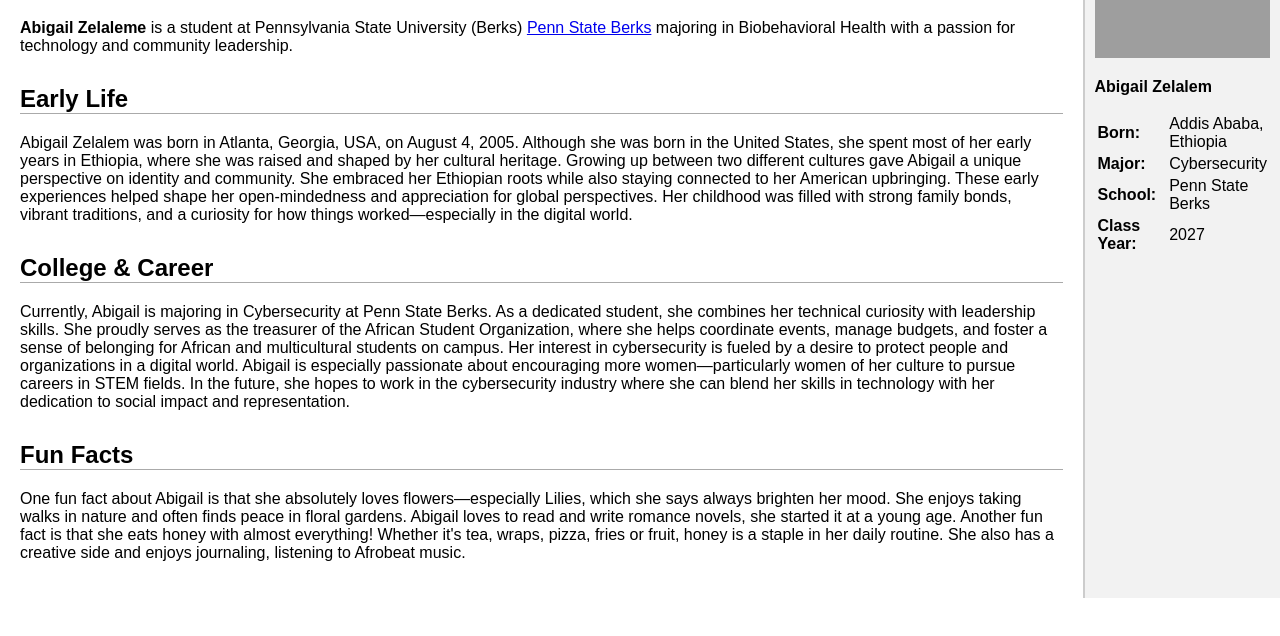
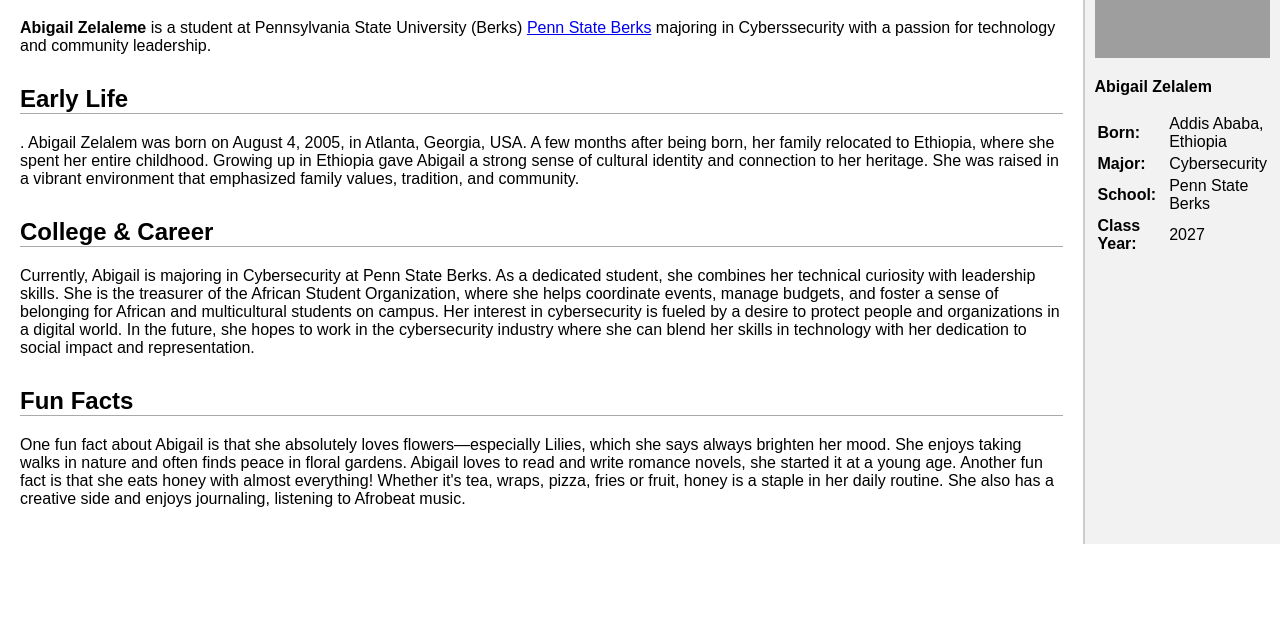
Before and after one commit to abigailzel/my-new-wiki-page, a plain HTML site: page index.html in a window 1280 px wide. Shown: the part 84-720 px from the top of the page. Drawn offline with Linux system fonts and the light colour scheme; grey boxes are pictures that could not be loaded.

Commit message:
index.html

```diff
--- a/index.html
+++ b/index.html
@@ -47,13 +47,12 @@
 <div class="content">
   <h1>Abigail Zelalem</h1>
 
-  <p><b>Abigail Zelaleme</b> is a student at Pennsylvania State University (Berks) <a href="https://berks.psu.edu/">Penn State Berks</a> majoring in Biobehavioral Health with a passion for technology and community leadership.</p>
+  <p><b>Abigail Zelaleme</b> is a student at Pennsylvania State University (Berks) <a href="https://berks.psu.edu/">Penn State Berks</a> majoring in Cyberssecurity with a passion for technology and community leadership.</p>
 
-  <h2>Early Life</h2>
-  <p>Abigail Zelalem was born in Atlanta, Georgia, USA, on August 4, 2005. Although she was born in the United States, she spent most of her early years in Ethiopia, where she was raised and shaped by her cultural heritage. Growing up between two different cultures gave Abigail a unique perspective on identity and community. She embraced her Ethiopian roots while also staying connected to her American upbringing. These early experiences helped shape her open-mindedness and appreciation for global perspectives. Her childhood was filled with strong family bonds, vibrant traditions, and a curiosity for how things worked—especially in the digital world.</p>
+  <h2>Early Life</h2>. Abigail Zelalem was born on August 4, 2005, in Atlanta, Georgia, USA. A few months after being born, her family relocated to Ethiopia, where she spent her entire childhood. Growing up in Ethiopia gave Abigail a strong sense of cultural identity and connection to her heritage. She was raised in a vibrant environment that emphasized family values, tradition, and community.</p>
 
   <h2>College & Career</h2>
-  <p>Currently, Abigail is majoring in Cybersecurity at Penn State Berks. As a dedicated student, she combines her technical curiosity with leadership skills. She proudly serves as the treasurer of the African Student Organization, where she helps coordinate events, manage budgets, and foster a sense of belonging for African and multicultural students on campus. Her interest in cybersecurity is fueled by a desire to protect people and organizations in a digital world. Abigail is especially passionate about encouraging more women—particularly women of her culture to pursue careers in STEM fields. In the future, she hopes to work in the cybersecurity industry where she can blend her skills in technology with her dedication to social impact and representation.</p>
+  <p>Currently, Abigail is majoring in Cybersecurity at Penn State Berks. As a dedicated student, she combines her technical curiosity with leadership skills. She is the treasurer of the African Student Organization, where she helps coordinate events, manage budgets, and foster a sense of belonging for African and multicultural students on campus. Her interest in cybersecurity is fueled by a desire to protect people and organizations in a digital world. In the future, she hopes to work in the cybersecurity industry where she can blend her skills in technology with her dedication to social impact and representation.</p>
 
   <h2>Fun Facts</h2>
   <p>One fun fact about Abigail is that she absolutely loves flowers—especially Lilies, which she says always brighten her mood. She enjoys taking walks in nature and often finds peace in floral gardens. Abigail loves to read and write romance novels, she started it at a young age. Another fun fact is that she eats honey with almost everything! Whether it's tea, wraps, pizza, fries or fruit, honey is a staple in her daily routine. She also has a creative side and enjoys journaling, listening to Afrobeat music. </p>
```
